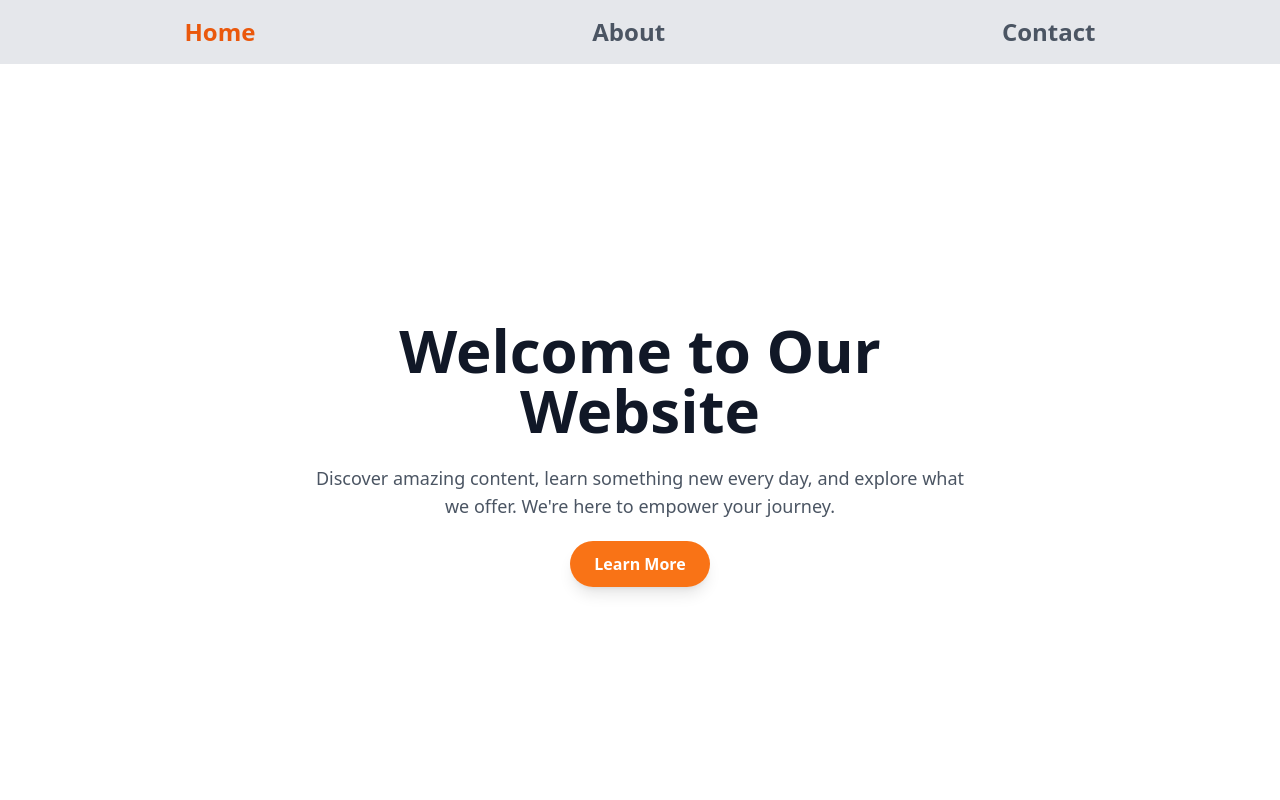
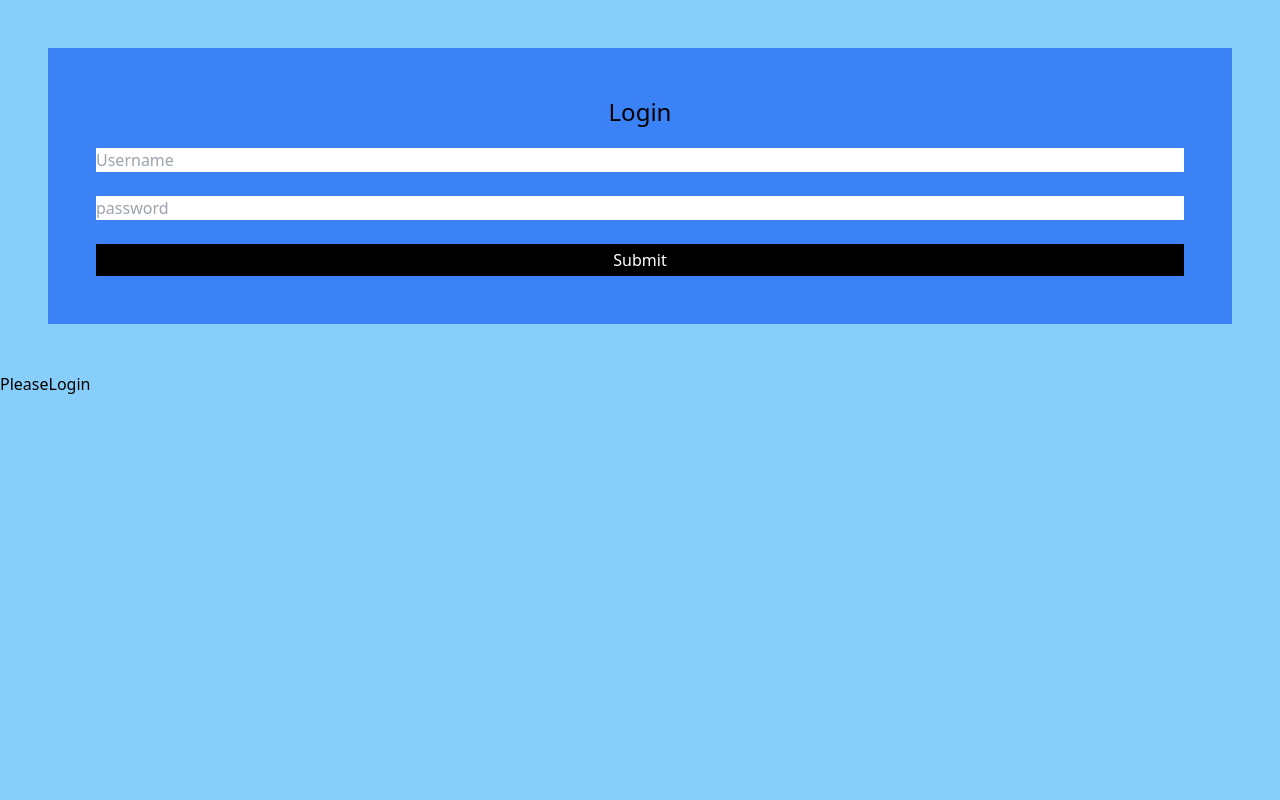
Before and after one commit to 9520140503/React-Course, a React (Vite) app: page / in a window 1280 px wide. Shown: the top 800 px of the page. Built offline with nearby package versions, Linux system fonts and the light colour scheme.

Commit message:
context appi

```diff
--- /dev/null
+++ b/src/Context_api_Project/App.jsx
@@ -0,0 +1,16 @@
+import React from 'react'
+import UserContextProvider from './Context/UserContextProvider'
+import Login from './Components/Login'
+import Profile from './Components/Profile'
+
+
+function App() {
+  return (
+    <UserContextProvider>
+        <Login/>
+        <Profile/>
+    </UserContextProvider>
+  )
+}
+
+export default App
--- /dev/null
+++ b/src/Context_api_Project/Components/Login.jsx
@@ -0,0 +1,36 @@
+import React, { useContext, useState } from 'react'
+import UserContext from '../Context/UserContext'
+
+function Login() {
+    const [username,setUserName] = useState('')
+    const [password,setPassword] = useState('')
+
+    const {setUser} = useContext(UserContext)
+
+    const handleSubmit = (e) => {
+        e.preventDefault()
+        setUser({username,password})
+    }
+
+  return (
+    <div className='mx-12 bg-blue-500 my-12 flex flex-col p-12'>
+        <h2 className='text-2xl text-center mb-5'>Login</h2>
+
+        <input
+        type="text"
+        placeholder='Username'
+        value={username}
+        onChange={(e) => setUserName(e.target.value)} />
+        &nbsp;&nbsp;&nbsp;
+        <input
+        type="text"
+        placeholder='password'
+        value={password}
+        onChange={(e) => setPassword(e.target.value)}/>
+        &nbsp;&nbsp;&nbsp;
+        <button onClick={handleSubmit} className='bg-black text-white p-1'>Submit</button>
+    </div>
+  )
+}
+
+export default Login
--- /dev/null
+++ b/src/Context_api_Project/Components/Profile.jsx
@@ -0,0 +1,13 @@
+import React,{useContext, userContext} from 'react'
+import UserContext from '../Context/UserContext'
+
+
+function Profile() {
+  const {user} = useContext(UserContext)
+
+  if(!user) return <>PleaseLogin</>
+
+  return <div>Welcome {user.username}</div>
+}
+
+export default Profile
--- /dev/null
+++ b/src/Context_api_Project/Context/UserContext.js
@@ -0,0 +1,7 @@
+import React from "react"
+
+const UserContext  = React.createContext();
+
+export default UserContext;
+
+// Make Provider
--- /dev/null
+++ b/src/Context_api_Project/Context/UserContextProvider.jsx
@@ -0,0 +1,13 @@
+import React from "react";
+import UserContext from "./UserContext";
+
+const UserContextProvider = ({children}) =>  {
+    const [user,setUser] = React.useState(null)
+    return(
+        <UserContext.Provider value={{user,setUser}}>
+        {children}
+        </UserContext.Provider>
+    )
+}
+
+export default UserContextProvider
--- a/src/main.jsx
+++ b/src/main.jsx
@@ -1,6 +1,6 @@
 import { StrictMode } from 'react'
 import { createRoot } from 'react-dom/client'
-import App from "./Routing/App.jsx"
+import App from "./Context_api_Project/App.jsx"
 import './index.css';
 
 
```
